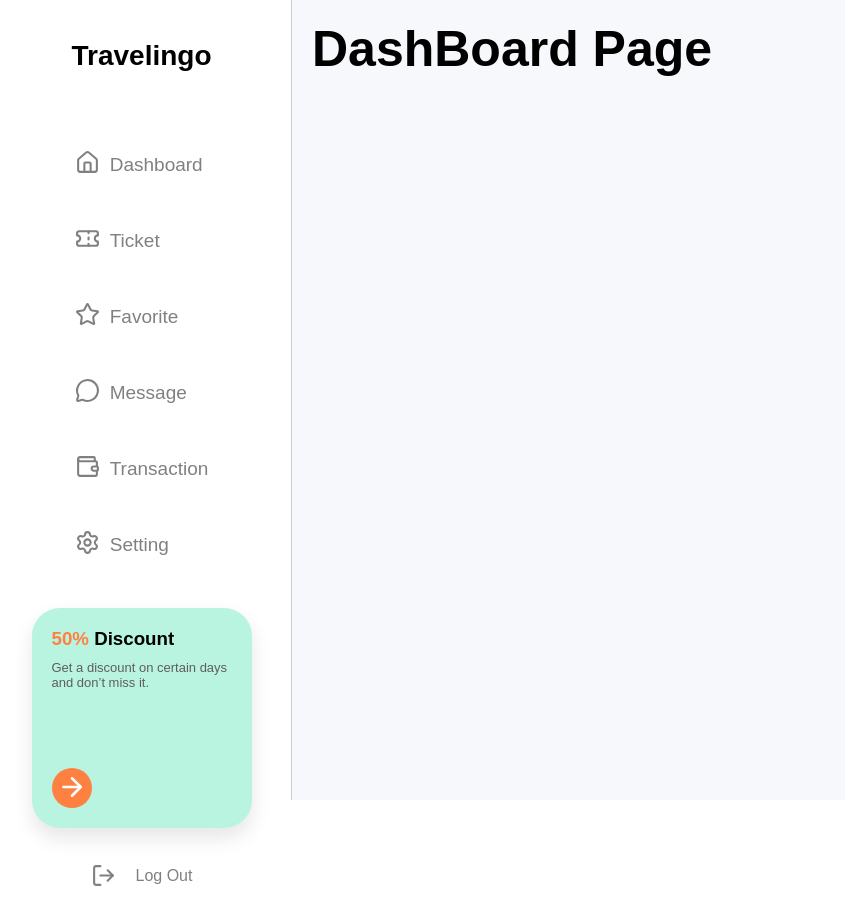
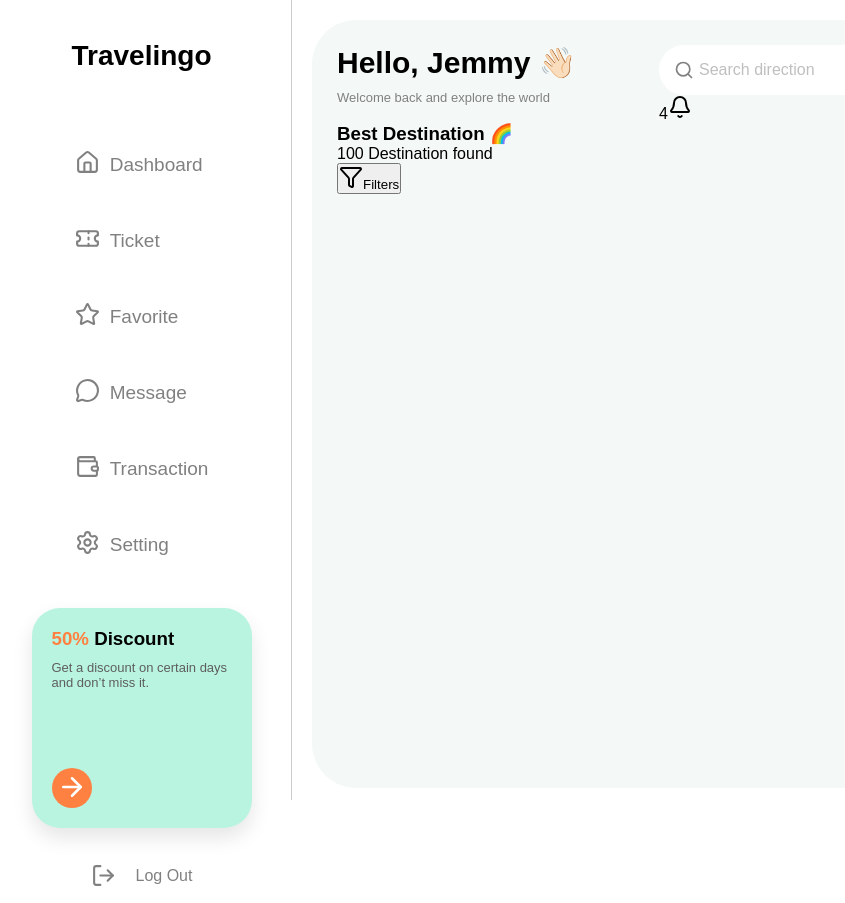
Before and after one commit to Haritha0705/Travelingo, a React (Vite) app in the folder travelingo/: page / in a window 1280 px wide. Shown: the whole page, without its empty margins (8-853 px from the left). Built offline with nearby package versions, Linux system fonts and the light colour scheme.

Commit message:
#2.2 SearchInput component done

```diff
--- a/travelingo/src/App.css
+++ b/travelingo/src/App.css
@@ -7,7 +7,6 @@
 
 .content {
     flex: 1;
-    padding: 20px;
     background-color: #f7f8fc;
     overflow-y: auto;
 }
--- /dev/null
+++ b/travelingo/src/components/Card/JoinCard.jsx
@@ -0,0 +1,11 @@
+import React from 'react';
+
+const JoinCard = () => {
+    return(
+        <div>
+
+        </div>
+    )
+}
+
+export default JoinCard;
--- a/travelingo/src/components/Header/Header.css
+++ b/travelingo/src/components/Header/Header.css
@@ -0,0 +1,25 @@
+.header-main {
+    background-color: white;
+    width: 100%;
+    height: 100vh;
+    padding-top: 20px;
+}
+.header-border{
+    border-radius: 44px;
+    background-color: #F4F8F7;
+    width: 70%;
+    height: 96vh;
+    padding: 25px;
+}
+.top-section{
+    display: flex;
+    justify-content: space-between;
+}
+.top-section h1{
+    font-size: 30px;
+    margin-bottom: 10px;
+}
+.top-section p{
+    color: gray;
+    font-size: small;
+}
--- a/travelingo/src/components/Header/Header.jsx
+++ b/travelingo/src/components/Header/Header.jsx
@@ -1,11 +1,53 @@
 import React from 'react';
 import "./Header.css"
+import SearchInput from "../SearchBar/SearchInput.jsx";
+import {Bell,Filter} from "lucide-react"
+import BestDestinationList from "../Card/BestDestinationList.jsx";
+import DestinationCard from "../Card/DestinationCard.jsx";
+import JoinCard from "../Card/JoinCard.jsx";
 
 const Header = () => {
     return(
-        <>
-
-        </>
+        <div className={"header-main"}>
+            <div className={"header-border"}>
+                <div className={"top-section"}>
+                    <div>
+                        <h1>Hello, Jemmy 👋🏻</h1>
+                        <p>Welcome back and explore the world</p>
+                    </div>
+                    <div>
+                        <SearchInput/>
+                        <div>
+                            <span>4</span>
+                            <Bell/>
+                        </div>
+                    </div>
+                </div>
+                <div>
+                    <DestinationCard/>
+                    <DestinationCard/>
+                    <DestinationCard/>
+                </div>
+                <div>
+                    <div>
+                        <div>
+                            <h3>Best Destination 🌈</h3>
+                            <p>100 Destination found</p>
+                        </div>
+                        <button>
+                            <Filter/>
+                            <span>Filters</span>
+                        </button>
+                    </div>
+                    <div>
+                        <BestDestinationList/>
+                        <BestDestinationList/>
+                        <BestDestinationList/>
+                    </div>
+                    <JoinCard/>
+                </div>
+            </div>
+        </div>
     )
 }
 
--- a/travelingo/src/components/SearchBar/SearchInput.css
+++ b/travelingo/src/components/SearchBar/SearchInput.css
@@ -0,0 +1,27 @@
+.search-container {
+    position: relative;
+    display: flex;
+    align-items: center;
+    width: 300px;
+}
+
+.search-icon {
+    position: absolute;
+    left: 15px;
+    color: gray;
+}
+
+.input-box {
+    padding-left: 40px;
+    border: none;
+    border-radius: 100px;
+    width: 100%;
+    height: 50px;
+    font-size: 16px;
+    outline: none;
+}
+
+.input-box::placeholder {
+    opacity: 0.5;
+    color: gray;
+}
--- a/travelingo/src/components/SearchBar/SearchInput.jsx
+++ b/travelingo/src/components/SearchBar/SearchInput.jsx
@@ -1,12 +1,18 @@
 import React from 'react';
-import "./SearchInput.css"
+import "./SearchInput.css";
+import { Search } from "lucide-react";
 
 const SearchInput = () => {
-    return(
-        <>
-
-        </>
-    )
-}
+    return (
+        <div className="search-container">
+            <Search size={20} className="search-icon" />
+            <input
+                className="input-box"
+                type="search"
+                placeholder="Search direction"
+            />
+        </div>
+    );
+};
 
 export default SearchInput;
--- a/travelingo/src/components/Sidebar/Sidebar.css
+++ b/travelingo/src/components/Sidebar/Sidebar.css
@@ -3,7 +3,8 @@
     min-height: 100vh;
     background-color: white;
     border-right: 1px solid #ccc;
-    padding: 40px 0;
+    padding: 40px;
+    margin-right: 20px;
     justify-items: center;
     font-family: Arial, sans-serif;
 }
--- a/travelingo/src/pages/Dashboard/Dashboard.jsx
+++ b/travelingo/src/pages/Dashboard/Dashboard.jsx
@@ -1,10 +1,11 @@
 import React from 'react';
 import "./Dashboard.css"
+import Header from "../../components/Header/Header.jsx";
 
 const DashBoard = () => {
     return(
         <div>
-            <h1>DashBoard Page</h1>
+            <Header/>
         </div>
     )
 }
```
Also changed, not shown: travelingo/src/components/Card/JoinCard.css (added).
